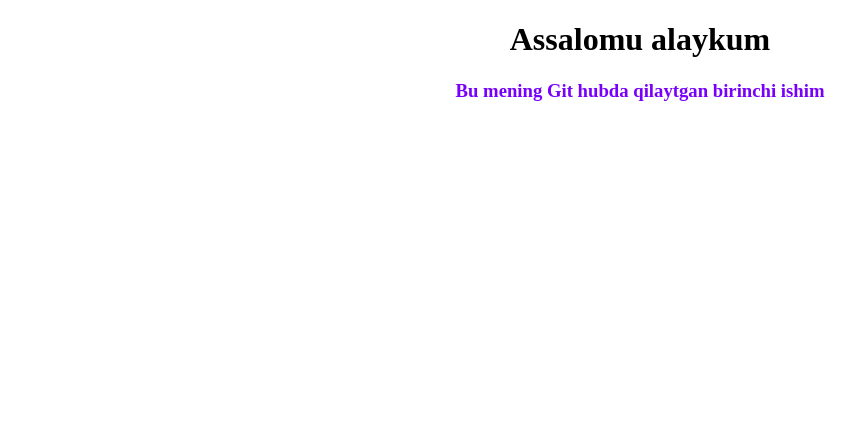
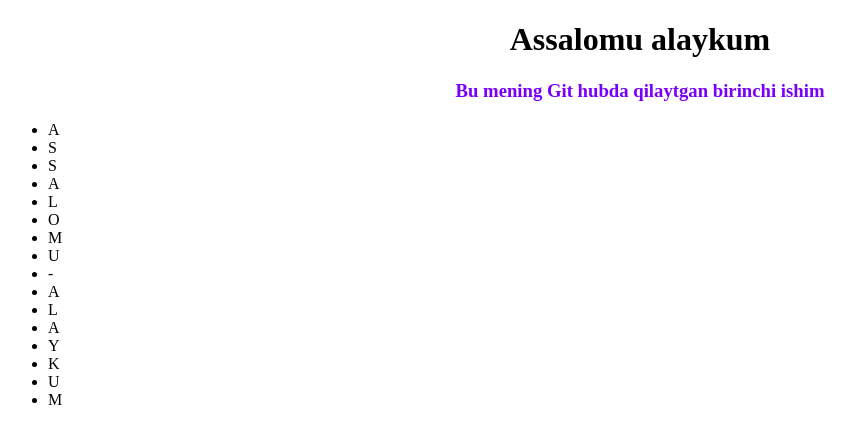
Before and after one commit to Nodir1217/Nodir1217.github.io, a plain HTML site: page index.html in a window 1280 px wide. Shown: the whole page, without its empty margins (0-856 px from the left). Drawn offline with Linux system fonts and the light colour scheme.

Commit message:
ghost html qismi

```diff
--- a/index.html
+++ b/index.html
@@ -10,5 +10,26 @@
 <body>
     <h1>Assalomu alaykum</h1>
     <h3>Bu mening Git hubda qilaytgan birinchi ishim</h3>
+    <div class="ghost">
+        <ul>
+            <li>A</li>
+            <li>S</li>
+            <li>S</li>
+            <li>A</li>
+            <li>L</li>
+            <li>O</li>
+            <li>M</li>
+            <li>U</li>
+            <li>-</li>
+            <li>A</li>
+            <li>L</li>
+            <li>A</li>
+            <li>Y</li>
+            <li>K</li>
+            <li>U</li>
+            <li>M</li>
+        </ul>
+    </div>
+
 </body>
 </html>
```
